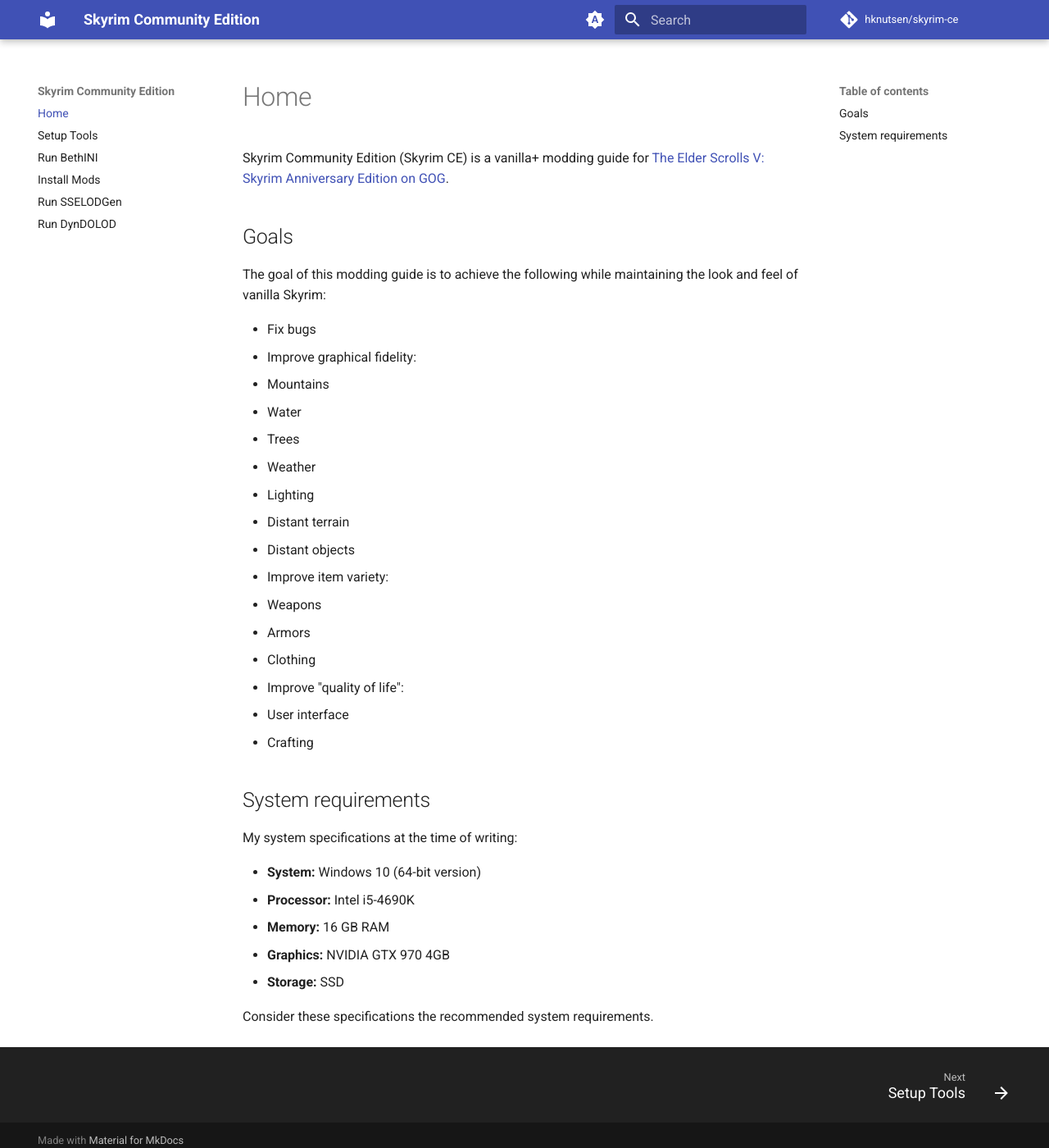
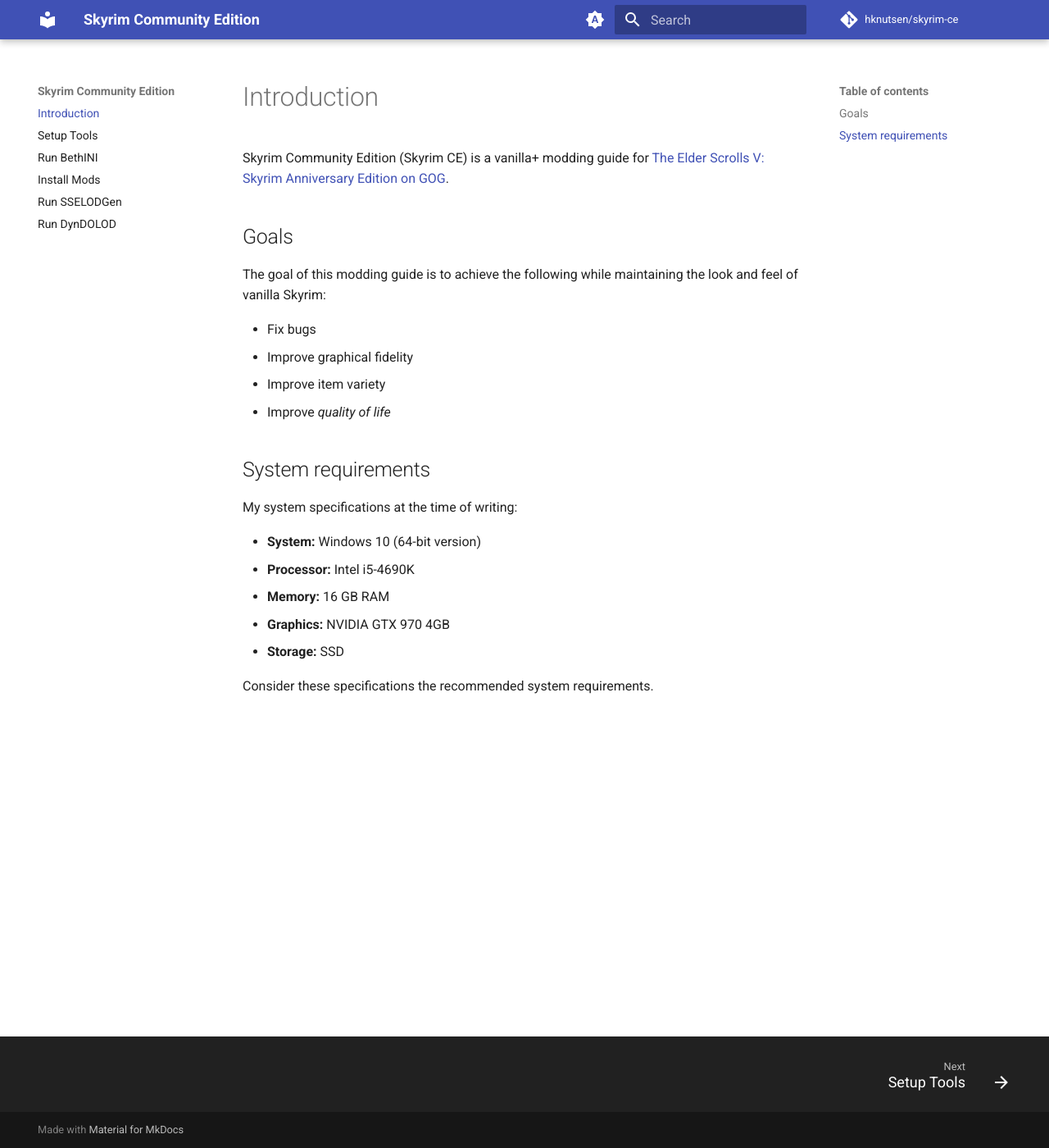
Before and after one commit to hknutsen/skyrim-ce, an MkDocs documentation site: the page built from docs/index.md, in a window 1280 px wide and 1400 px high. Shown: the whole window at 82% size. Built offline with MkDocs 1.6.1 and Material for MkDocs 9.7.7, drawn with Linux system fonts in a browser that asks for light colours; comment, search, counter and statistics services are not loaded.

Commit message:
Update index page

```diff
--- a/docs/index.md
+++ b/docs/index.md
@@ -1,4 +1,4 @@
-# Home
+# Introduction
 
 Skyrim Community Edition (Skyrim CE) is a vanilla+ modding guide for [The Elder Scrolls V: Skyrim Anniversary Edition on GOG](https://www.gog.com/en/game/the_elder_scrolls_v_skyrim_anniversary_edition).
 
@@ -7,21 +7,9 @@
 The goal of this modding guide is to achieve the following while maintaining the look and feel of vanilla Skyrim:
 
 - Fix bugs
-- Improve graphical fidelity:
-  - Mountains
-  - Water
-  - Trees
-  - Weather
-  - Lighting
-  - Distant terrain
-  - Distant objects
-- Improve item variety:
-  - Weapons
-  - Armors
-  - Clothing
-- Improve "quality of life":
-  - User interface
-  - Crafting
+- Improve graphical fidelity
+- Improve item variety
+- Improve *quality of life*
 
 ## System requirements
 
--- a/mkdocs.yml
+++ b/mkdocs.yml
@@ -1,7 +1,7 @@
 site_name: Skyrim Community Edition
 
 repo_name: hknutsen/skyrim-ce
-repo_url: https://github.com/hknutsen/skyhrim-ce
+repo_url: https://github.com/hknutsen/skyrim-ce
 
 theme:
   name: material
```
